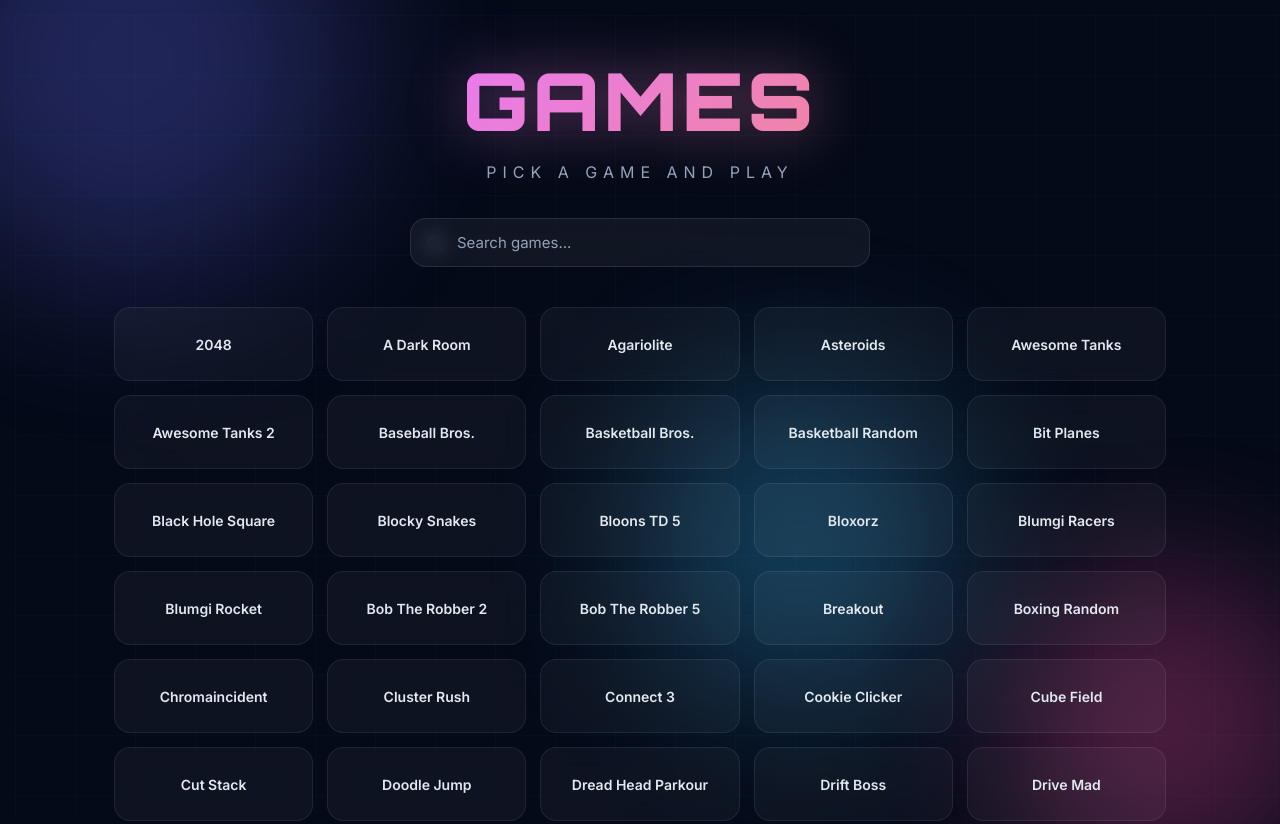
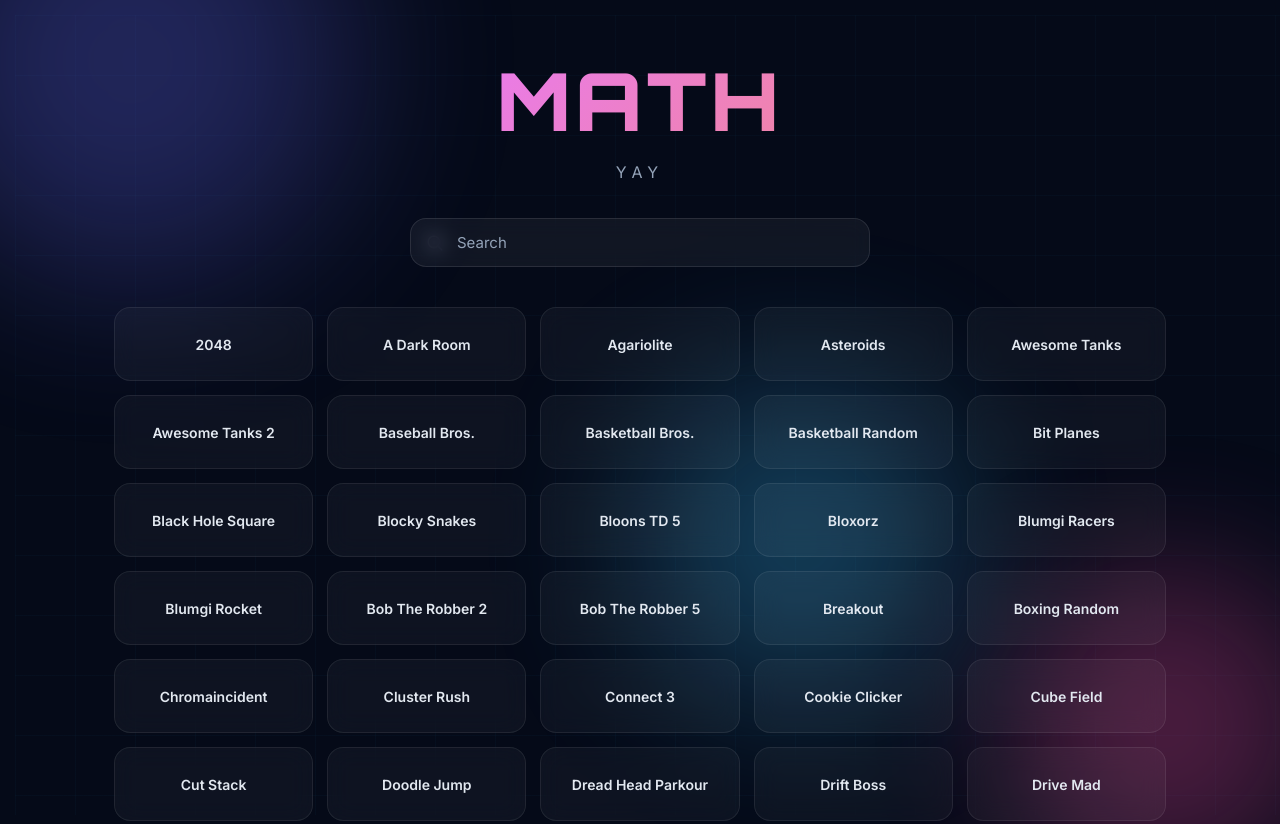
Before and after one commit to C5L4/Mount-Baker-Junior-High, a plain HTML site: page index.html in a window 1280 px wide. Shown: the top 824 px of the page. Drawn offline with Linux system fonts and the light colour scheme.

Commit message:
Update index.html

```diff
--- a/index.html
+++ b/index.html
@@ -100,7 +100,7 @@
         }
 
         .title::after {
-            content: 'GAMES';
+            content: '';
             position: absolute;
             inset: 0;
             background: linear-gradient(135deg, #38bdf8, #818cf8, #e879f9, #fb923c, #38bdf8);
@@ -283,14 +283,14 @@
     <div class="orb orb-3"></div>
 
     <div class="container">
-        <h1 class="title">GAMES</h1>
-        <p class="subtitle">Pick a game and play</p>
+        <h1 class="title">math</h1>
+        <p class="subtitle">yay</p>
 
         <div class="search-wrap">
             <svg xmlns="http://www.w3.org/2000/svg" fill="none" viewBox="0 0 24 24" stroke-width="2" stroke="currentColor">
                 <path stroke-linecap="round" stroke-linejoin="round" d="M21 21l-5.197-5.197m0 0A7.5 7.5 0 105.196 5.196a7.5 7.5 0 0010.607 10.607z"/>
             </svg>
-            <input type="text" class="search-input" placeholder="Search games..." id="searchInput" autocomplete="off">
+            <input type="text" class="search-input" placeholder="Search" id="searchInput" autocomplete="off">
         </div>
 
         <p class="game-count" id="gameCount"></p>
```
